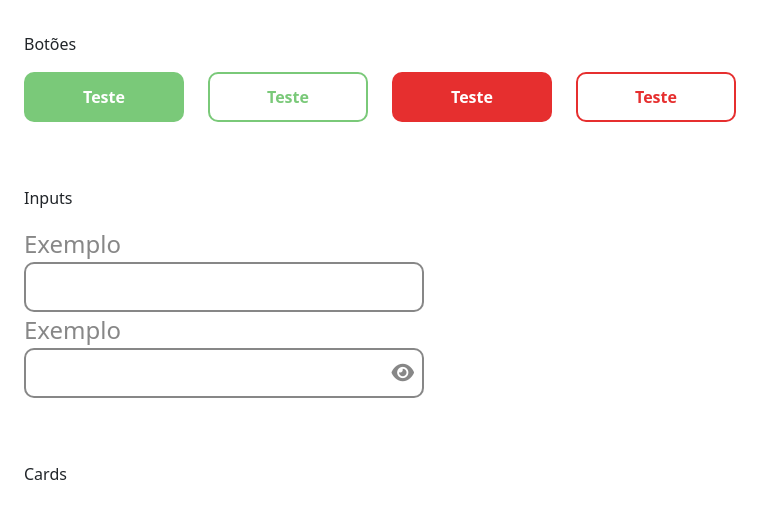
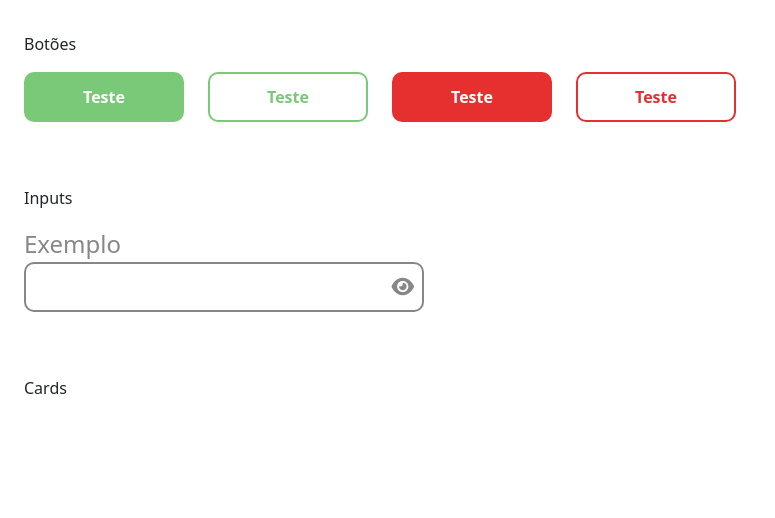
Before and after one commit to JustByAgro/FrontEnd, an Angular app: page /backup in a window 1280 px wide. Shown: the top 518 px of the page, without its empty margins (0-775 px from the left). Built offline with nearby package versions, Linux system fonts and the light colour scheme.

Commit message:
wip: login

```diff
--- a/src/app/components/backup-components/backup-components.component.html
+++ b/src/app/components/backup-components/backup-components.component.html
@@ -19,11 +19,6 @@
             <div style="width: 400px;">
 
             <!-- Inputs -->
-                <div class="input-jb">
-                    <label>Exemplo</label>
-                    <input type="text">
-                </div>
-
                 <div class="input-icon-jb">
                     <label>Exemplo</label>
                     <div>
--- /dev/null
+++ b/src/app/paginas/login/login.component.html
@@ -0,0 +1,23 @@
+<section class="vh-100">
+    <div class="container-fluid h-100">
+        <div class="row d-flex justify-content-center">
+            <div class="col-6">
+                <img class="img-fluid" src="assets/agricultorLogin.png" alt="Agricultor">
+            </div>
+            <div class="col-6">
+
+            </div>
+        </div>
+    </div>
+</section>
+
+<!-- <div class="row m-0">
+    <section class="p-0">
+        <img src="assets/agricultorLogin.png" alt="Agricultor">
+    </section>
+    <section class="p-0 m-0">
+        <form action="">
+
+        </form>
+    </section>
+</div> -->
--- /dev/null
+++ b/src/app/paginas/login/login.component.scss
@@ -0,0 +1,16 @@
+* {
+    padding: 0;
+    margin: 0;
+}
+
+/* section {
+    height: 100vh;
+    width: 50%;
+    display: flex;
+    overflow: hidden;
+
+    img {
+        width: 100vh;
+        object-fit: cover;
+    }
+} */
```
Also changed, not shown: src/app/app.routes.ts (+7 -1 lines), src/app/paginas/login/login.component.ts (added, +12 -0 lines), 2 other files (tests, documents, lock files or other folders).
